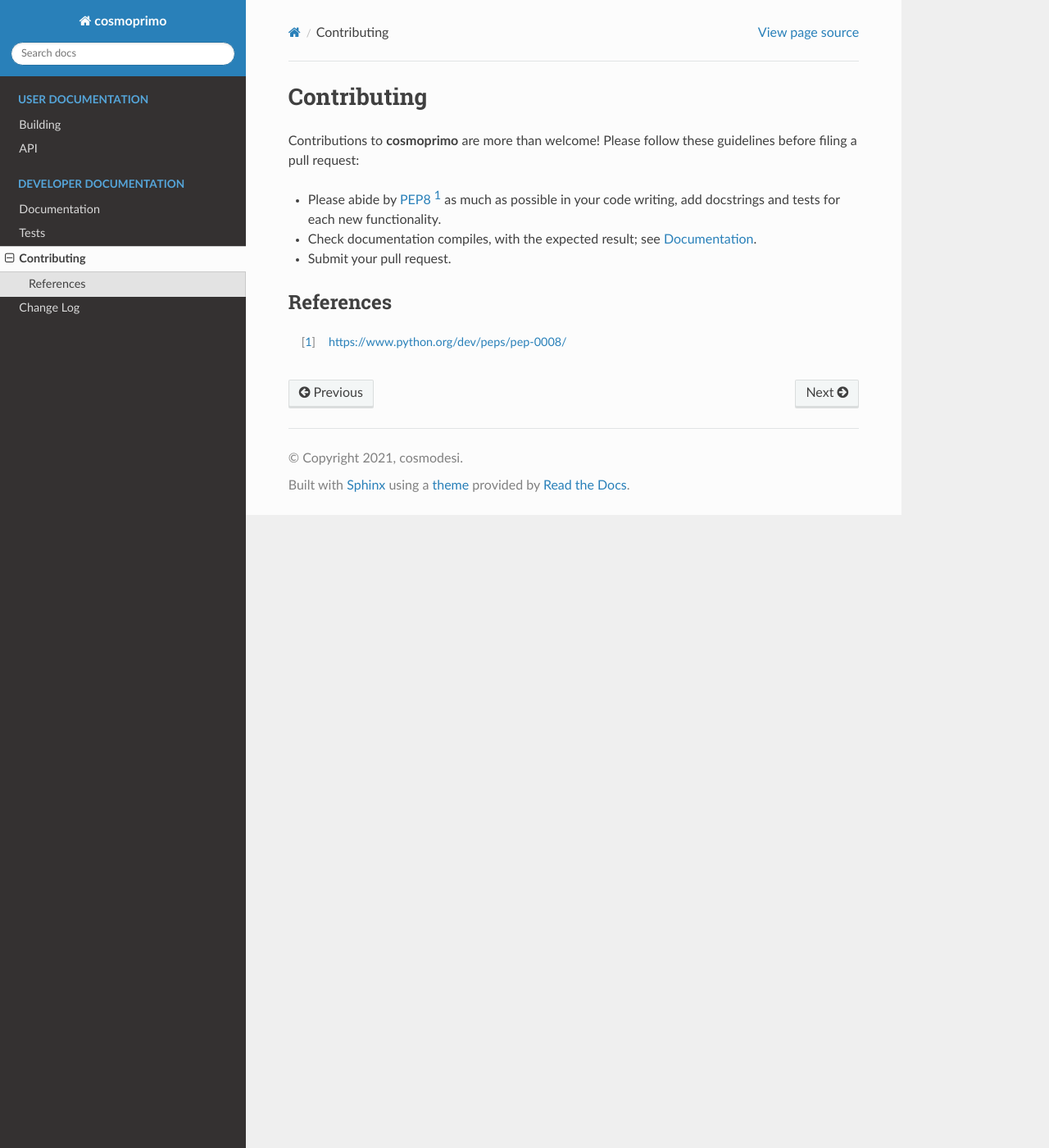
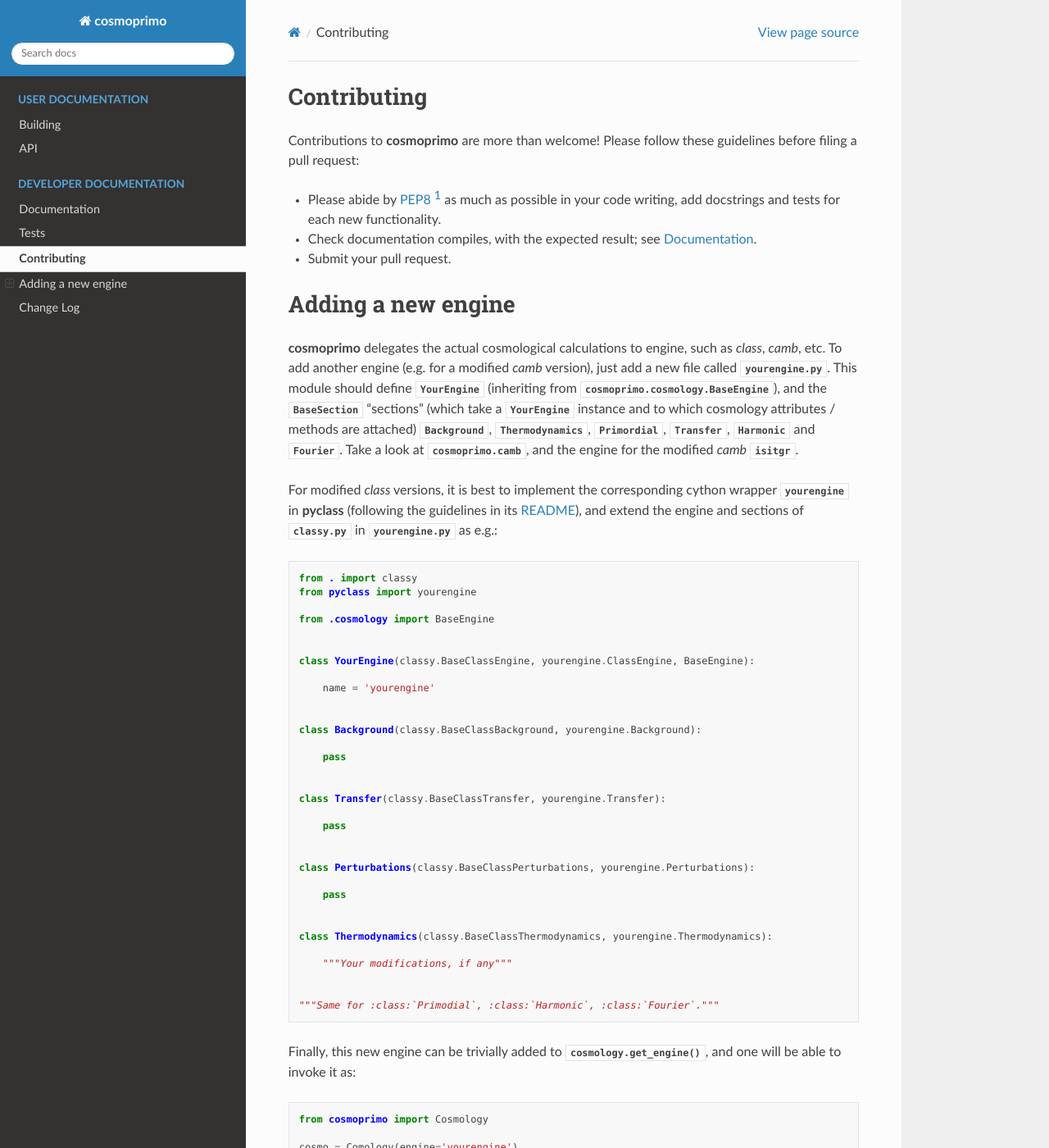
Before and after one commit to cosmodesi/cosmoprimo, a Sphinx documentation site: the page built from doc/developer/contributing.rst, in a window 1280 px wide and 1400 px high. Shown: the whole window at 82% size. Built offline with Sphinx 7.4.7 and the Read the Docs theme 2.0.0, drawn with Linux system fonts in a browser that asks for light colours.

```diff
--- a/doc/developer/contributing.rst
+++ b/doc/developer/contributing.rst
@@ -12,6 +12,65 @@
 
 * Submit your pull request.
 
+Adding a new engine
+===================
+
+**cosmoprimo** delegates the actual cosmological calculations to engine, such as *class*, *camb*, etc.
+To add another engine (e.g. for a modified *camb* version), just add a new file called :mod:`yourengine.py`.
+This module should define :class:`YourEngine` (inheriting from :class:`cosmoprimo.cosmology.BaseEngine`), and
+the :class:`BaseSection` "sections" (which take a :class:`YourEngine` instance and to which cosmology attributes / methods are attached)
+:class:`Background`, :class:`Thermodynamics`, :class:`Primordial`, :class:`Transfer`, :class:`Harmonic` and :class:`Fourier`.
+Take a look at :mod:`cosmoprimo.camb`, and the engine for the modified *camb* :class:`isitgr`.
+
+For modified *class* versions, it is best to implement the corresponding cython wrapper :mod:`yourengine` in **pyclass**
+(following the guidelines in its `README <https://github.com/adematti/pyclass/blob/main/README.rst>`_),
+and extend the engine and sections of :mod:`classy.py` in :mod:`yourengine.py` as e.g.:
+
+.. code-block:: python
+
+    from . import classy
+    from pyclass import yourengine
+
+    from .cosmology import BaseEngine
+
+
+    class YourEngine(classy.BaseClassEngine, yourengine.ClassEngine, BaseEngine):
+
+        name = 'yourengine'
+
+
+    class Background(classy.BaseClassBackground, yourengine.Background):
+
+        pass
+
+
+    class Transfer(classy.BaseClassTransfer, yourengine.Transfer):
+
+        pass
+
+
+    class Perturbations(classy.BaseClassPerturbations, yourengine.Perturbations):
+
+        pass
+
+
+    class Thermodynamics(classy.BaseClassThermodynamics, yourengine.Thermodynamics):
+
+        """Your modifications, if any"""
+
+
+    """Same for :class:`Primodial`, :class:`Harmonic`, :class:`Fourier`."""
+
+Finally, this new engine can be trivially added to :func:`cosmology.get_engine`,
+and one will be able to invoke it as:
+
+.. code-block:: python
+
+    from cosmoprimo import Cosmology
+
+    cosmo = Comology(engine='yourengine')
+
+
 References
 ----------
 
```
Also changed, not shown: 3 other files.
